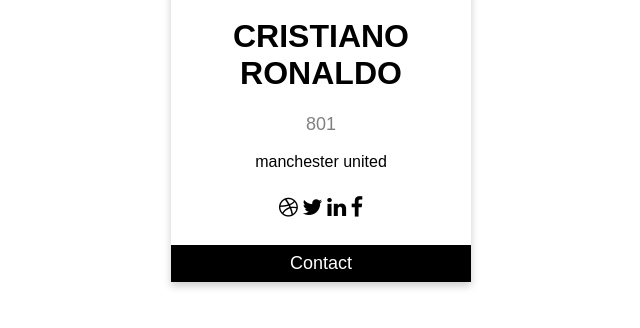
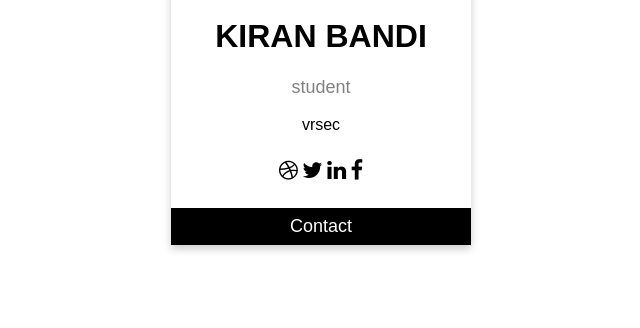
Before and after one commit to Kiranbandi02/myprofilecrd, a plain HTML site: page index.html in a window 1280 px wide. Shown: the part 88-416 px from the top of the page, without its empty margins (319-959 px from the left). Drawn offline with Linux system fonts and the light colour scheme.

Commit message:
Update index.html

```diff
--- a/index.html
+++ b/index.html
@@ -46,9 +46,9 @@ button:hover, a:hover {
 
 <div class="card">
   <img src="/home/student/Downloads/Link to Cristiano_Ronaldo_2018.jpg" alt="John" style="width:100%">
-  <h1>CRISTIANO RONALDO</h1>
-  <p class="title">801</p>
-  <p>manchester united</p>
+  <h1>KIRAN BANDI</h1>
+  <p class="title">student</p>
+  <p>vrsec</p>
   <div style="margin: 24px 0;">
     <a href="#"><i class="fa fa-dribbble"></i></a>
     <a href="#"><i class="fa fa-twitter"></i></a>
```
